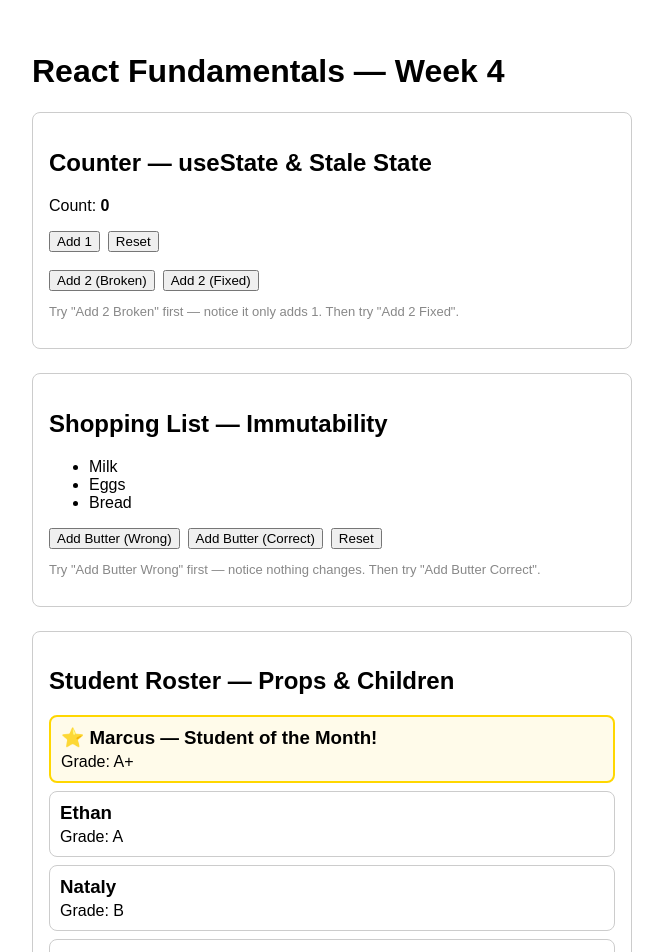
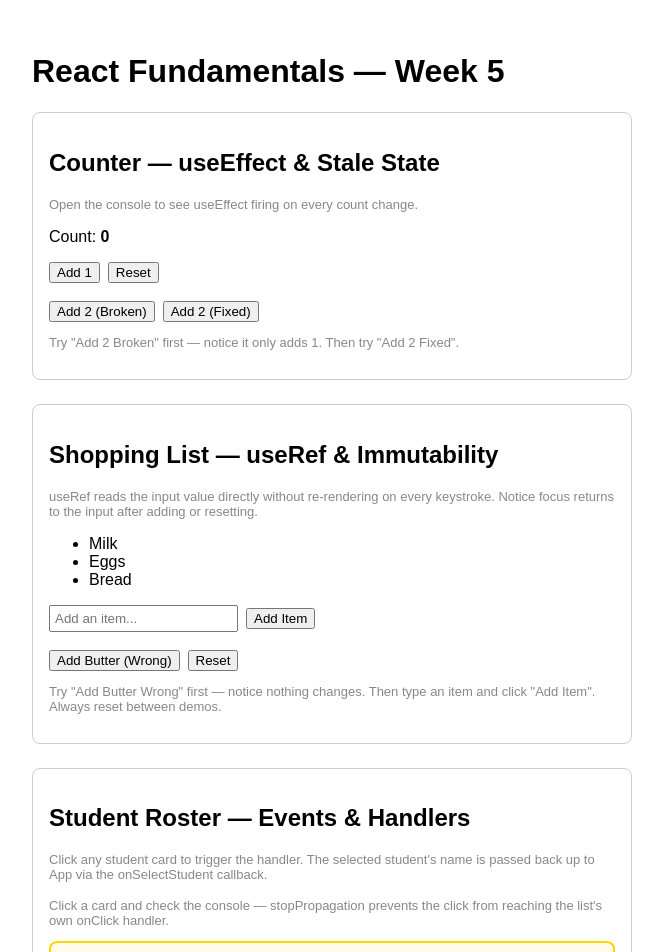
Before and after one commit to mtkarnik99/react-example2, a React (Vite) app in the folder react-example2/: page / in a window 1280 px wide. Shown: the top 952 px of the page, without its empty margins (308-971 px from the left). Built offline with nearby package versions, Linux system fonts and the light colour scheme.

Commit message:
Added more hook examples

```diff
--- a/react-example2/src/App.jsx
+++ b/react-example2/src/App.jsx
@@ -1,18 +1,46 @@
-/* eslint-disable no-unused-vars */
 // src/App.jsx
-import { useState } from 'react';
+import { useState, useEffect } from 'react';
 import Counter from './components/Counter';
 import ShoppingList from './components/ShoppingList';
 import StudentCard from './components/StudentCard';
 import StudentList from './components/StudentList';
 
 export default function App() {
+  const [selectedStudent, setSelectedStudent] = useState(null);
+
   const students = [
     { id: 1, name: 'Ethan', grade: 'A' },
     { id: 2, name: 'Nataly', grade: 'B' },
     { id: 3, name: 'Vanessa', grade: 'A' },
     { id: 4, name: 'Marcus', grade: 'B+' },
   ];
+
+  // useEffect with no dependency array — runs after every render
+  // demonstrates the difference between dependency array behaviors
+  // open the console to see this fire on every state change in the app
+  useEffect(() => {
+    console.log('App re-rendered — selectedStudent is:', selectedStudent);
+  });
+
+  // useEffect with empty dependency array — runs only once on mount
+  // cleanup runs when the component unmounts
+  // demonstrates the mount/unmount lifecycle
+  useEffect(() => {
+    console.log('App mounted — this only runs once');
+
+    return () => {
+      console.log('App unmounted — cleanup ran');
+    };
+  }, []);
+
+  // handler function defined in the parent
+  // passed down to StudentList, then forwarded to each StudentCard
+  // when a card is clicked, this function receives the student's name
+  // and updates selectedStudent state — triggering a re-render
+  function handleSelectStudent(name) {
+    setSelectedStudent(name);
+    console.log('Handler called in App — selected:', name);
+  }
 
   return (
     <main style={{
@@ -21,28 +49,50 @@ export default function App() {
       padding: '24px',
       fontFamily: 'sans-serif',
     }}>
-      <h1>React Fundamentals — Week 4</h1>
+      <h1>React Fundamentals — Week 5</h1>
 
-      {/* useState & Stale State */}
+      {/* useEffect & Stale State */}
       <Counter />
 
-      {/* Immutability */}
+      {/* useRef & Immutability */}
       <ShoppingList />
 
-      {/* Props, Component Refactoring & Children Props */}
+      {/* Events, Handler Props & Event Propagation */}
       <div style={{
         border: '1px solid #ccc',
         borderRadius: '8px',
         padding: '16px',
       }}>
-        <h2>Student Roster — Props & Children</h2>
+        <h2>Student Roster — Events & Handlers</h2>
+        <p style={{ fontSize: '13px', color: '#888' }}>
+          Click any student card to trigger the handler. The selected student's
+          name is passed back up to App via the onSelectStudent callback.
+        </p>
 
-        <StudentList students={students}>
-          {/* passed as children — always renders first */}
+        {/* selected student display — updates when a card is clicked */}
+        {selectedStudent && (
+          <p style={{
+            padding: '8px',
+            backgroundColor: '#e8f5e9',
+            borderRadius: '4px',
+            marginBottom: '12px',
+          }}>
+            Selected: <strong>{selectedStudent}</strong>
+          </p>
+        )}
+
+        {/* onSelectStudent is passed down to StudentList */}
+        {/* StudentList forwards it to each StudentCard as onSelect */}
+        <StudentList
+          students={students}
+          onSelectStudent={handleSelectStudent}
+        >
+          {/* children prop — always renders first */}
           <StudentCard
             name="⭐ Marcus — Student of the Month!"
             grade="A+"
             highlight={true}
+            onSelect={handleSelectStudent}
           />
         </StudentList>
       </div>
--- a/react-example2/src/components/Counter.jsx
+++ b/react-example2/src/components/Counter.jsx
@@ -1,21 +1,39 @@
 // src/components/Counter.jsx
-import { useState } from 'react';
+import { useState, useEffect } from 'react';
 
 function Counter() {
   const [count, setCount] = useState(0);
 
-  // ❌ BROKEN — both calls read the same value of count
-  // React batches them so only one update happens
-  // Result: count only goes up by 1, not 2
+  // useEffect with a dependency array
+  // this effect runs after the first render and every time count changes
+  // open the console to see the log messages
+  useEffect(() => {
+    if (count === 0) {
+      console.log('Counter mounted — count started at:', count);
+    } else {
+      console.log('Count changed to:', count);
+    }
+
+    // cleanup function — runs before the component unmounts
+    // and before the effect re-runs on the next render
+    // in this case we're just logging to show when cleanup happens
+    return () => {
+      console.log('Cleanup — count was:', count);
+    };
+  }, [count]); // <-- count is the dependency — effect re-runs when count changes
+
   function addTwoBroken() {
+    // ❌ BROKEN — both calls read the same value of count
+    // React batches them so only one update happens
+    // Result: count only goes up by 1, not 2
     setCount(count + 1);
     setCount(count + 1);
   }
 
-  // ✅ FIXED — each call receives the most current value
-  // React processes them in order: previous → previous + 1
-  // Result: count correctly goes up by 2
   function addTwoFixed() {
+    // ✅ FIXED — each call receives the most current value
+    // React processes them in order: previous → previous + 1
+    // Result: count correctly goes up by 2
     setCount((previous) => previous + 1);
     setCount((previous) => previous + 1);
   }
@@ -27,10 +45,14 @@ function Counter() {
       padding: '16px',
       marginBottom: '24px',
     }}>
-      <h2>Counter — useState & Stale State</h2>
+      <h2>Counter — useEffect & Stale State</h2>
+      <p style={{ fontSize: '13px', color: '#888' }}>
+        Open the console to see useEffect firing on every count change.
+      </p>
 
       <p>Count: <strong>{count}</strong></p>
 
+      {/* basic useState — adds 1 and triggers useEffect */}
       <button onClick={() => setCount(count + 1)}>Add 1</button>
       <button onClick={() => setCount(0)} style={{ marginLeft: '8px' }}>
         Reset
@@ -38,6 +60,7 @@ function Counter() {
 
       <br /><br />
 
+      {/* stale state demo */}
       <button onClick={addTwoBroken}>Add 2 (Broken)</button>
       <button onClick={addTwoFixed} style={{ marginLeft: '8px' }}>
         Add 2 (Fixed)
--- a/react-example2/src/components/ShoppingList.jsx
+++ b/react-example2/src/components/ShoppingList.jsx
@@ -1,26 +1,44 @@
 // src/components/ShoppingList.jsx
-import { useState } from 'react';
+import { useState, useRef } from 'react';
 
 function ShoppingList() {
   const [items, setItems] = useState(['Milk', 'Eggs', 'Bread']);
 
+  // useRef — stores a reference to the input DOM node
+  // lets us read the input's value directly without onChange updating state
+  // changing inputRef.current does NOT trigger a re-render
+  const inputRef = useRef(null);
+
   // ❌ WRONG — mutating state directly
   // React sees the same array reference and skips the re-render
-  // The page never updates even though the array changed
+  // the page never updates even though the array changed
   function addItemWrong() {
     items.push('Butter');
     setItems(items);
   }
 
-  // ✅ CORRECT — spread creates a brand new array
-  // React sees a new reference and triggers a re-render
-  function addItemCorrect() {
-    setItems([...items, 'Butter']);
+  function handleAddItem() {
+    // read the input value directly from the DOM node via ref
+    const value = inputRef.current.value.trim();
+
+    // guard against empty input
+    if (!value) return;
+
+    // ✅ CORRECT — spread creates a brand new array
+    // React sees a new reference and triggers a re-render
+    setItems([...items, value]);
+
+    // clear the input field and return focus to it after adding
+    inputRef.current.value = '';
+    inputRef.current.focus();
   }
 
-  // resets back to the starting list
   function resetList() {
+    // resets back to the starting list
     setItems(['Milk', 'Eggs', 'Bread']);
+
+    // return focus to the input after reset
+    inputRef.current.focus();
   }
 
   return (
@@ -30,7 +48,11 @@ function ShoppingList() {
       padding: '16px',
       marginBottom: '24px',
     }}>
-      <h2>Shopping List — Immutability</h2>
+      <h2>Shopping List — useRef & Immutability</h2>
+      <p style={{ fontSize: '13px', color: '#888' }}>
+        useRef reads the input value directly without re-rendering on every keystroke.
+        Notice focus returns to the input after adding or resetting.
+      </p>
 
       <ul>
         {items.map((item, index) => (
@@ -38,16 +60,28 @@ function ShoppingList() {
         ))}
       </ul>
 
+      {/* ref is attached to the input — we can now access it via inputRef.current */}
+      <input
+        ref={inputRef}
+        type="text"
+        placeholder="Add an item..."
+        style={{ marginRight: '8px', padding: '4px' }}
+      />
+
+      {/* handleAddItem reads from the ref and updates state the correct way */}
+      <button onClick={handleAddItem}>Add Item</button>
+
+      <br /><br />
+
+      {/* wrong way demo — still here to show why mutation is dangerous */}
       <button onClick={addItemWrong}>Add Butter (Wrong)</button>
-      <button onClick={addItemCorrect} style={{ marginLeft: '8px' }}>
-        Add Butter (Correct)
-      </button>
       <button onClick={resetList} style={{ marginLeft: '8px' }}>
         Reset
       </button>
 
       <p style={{ fontSize: '13px', color: '#888' }}>
-        Try "Add Butter Wrong" first — notice nothing changes. Then try "Add Butter Correct".
+        Try "Add Butter Wrong" first — notice nothing changes. Then type an item and click "Add Item".
+        Always reset between demos.
       </p>
     </div>
   );
--- a/react-example2/src/components/StudentCard.jsx
+++ b/react-example2/src/components/StudentCard.jsx
@@ -1,15 +1,32 @@
 // src/components/StudentCard.jsx
 
-function StudentCard({ name, grade, highlight = false }) {
+// onSelect is a handler prop passed down from StudentList
+// when clicked, it calls back up to the parent with this student's name
+// this is how child components communicate back to their parents
+function StudentCard({ name, grade, highlight = false, onSelect }) {
   return (
-    <li style={{
+    <li
+      onClick={(event) => {
+        // stopPropagation prevents the click from bubbling up to the
+        // parent list's own onClick handler
+        // without this, clicking a card would trigger BOTH handlers
+        event.stopPropagation();
+        console.log('Card clicked — stopPropagation prevented bubbling to the list');
+
+        // invoke the callback passed from the parent
+        // this is how we communicate back up the component tree
+        onSelect(name);
+      }}
+      style={{
         border: highlight ? '2px solid gold' : '1px solid #ccc',
         borderRadius: '8px',
         padding: '10px',
         marginBottom: '8px',
         listStyle: 'none',
         backgroundColor: highlight ? '#fffbea' : '#fff',
-    }}>
+        cursor: 'pointer',
+      }}
+    >
       <h3 style={{ margin: 0 }}>{name}</h3>
       <p style={{ margin: '4px 0 0' }}>Grade: {grade}</p>
     </li>
--- a/react-example2/src/components/StudentList.jsx
+++ b/react-example2/src/components/StudentList.jsx
@@ -1,18 +1,33 @@
 // src/components/StudentList.jsx
 import StudentCard from './StudentCard';
 
-function StudentList({ students, children }) {
+// onSelectStudent is a handler prop passed down from App
+// it gets forwarded to each StudentCard
+function StudentList({ students, children, onSelectStudent }) {
   return (
-    <ul style={{ padding: 0 }}>
-      {/* whatever is passed between <StudentList> tags appears here */}
+    // the list has its own onClick to demonstrate event bubbling
+    // if stopPropagation is removed from StudentCard, clicking a card
+    // will trigger this handler too
+    <ul
+      onClick={() => console.log('List clicked — this fires if bubbling is not stopped')}
+      style={{ padding: 0 }}
+    >
+      <p style={{ fontSize: '13px', color: '#888' }}>
+        Click a card and check the console — stopPropagation prevents the
+        click from reaching the list's own onClick handler.
+      </p>
+
+      {/* children renders first — guaranteed to appear at the top */}
       {children}
 
-      {/* key goes on the component here, not inside StudentCard */}
       {students.map((student) => (
+        // onSelect is passed to each card as a handler prop
+        // when a card is clicked, it calls onSelectStudent with the student's name
         <StudentCard
           key={student.id}
           name={student.name}
           grade={student.grade}
+          onSelect={onSelectStudent}
         />
       ))}
     </ul>
```
Lines whose indentation alone changed are shown as unchanged.
